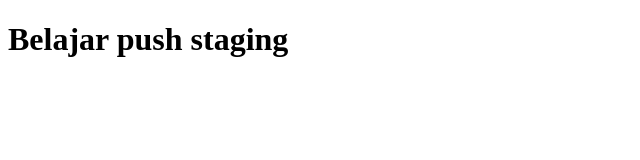
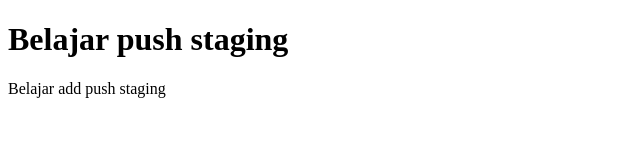
Before and after one commit to Panji28/belajar-git, a plain HTML site: page header.html in a window 1280 px wide. Shown: the whole page, without its empty margins (0-640 px from the left). Drawn offline with Linux system fonts and the light colour scheme.

Commit message:
penambahan element paragraf

```diff
--- a/header.html
+++ b/header.html
@@ -7,5 +7,6 @@
 </head>
 <body>
     <h1>Belajar push staging</h1>
+    <p>Belajar add push staging</p>
 </body>
 </html>
```
